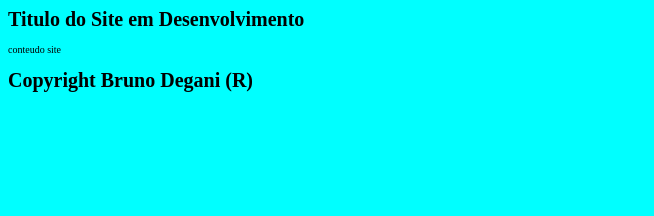
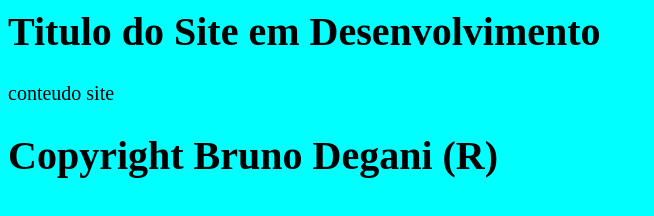
Before and after one commit to bfdegani/curso-git, a plain HTML site: page index.html in a window 1280 px wide. Shown: the whole page, without its empty margins (0-654 px from the left). Drawn offline with Linux system fonts and the light colour scheme.

Commit message:
corrigindo font-size

```diff
--- a/estilo.css
+++ b/estilo.css
@@ -1,4 +1,4 @@
 body {
 	background-color: cyan;
-	font-size:10
+	font-size:20
 }
```
